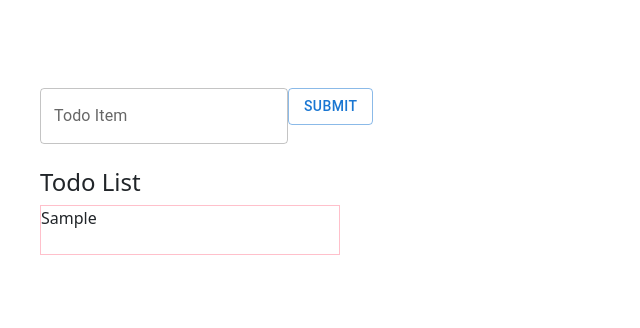
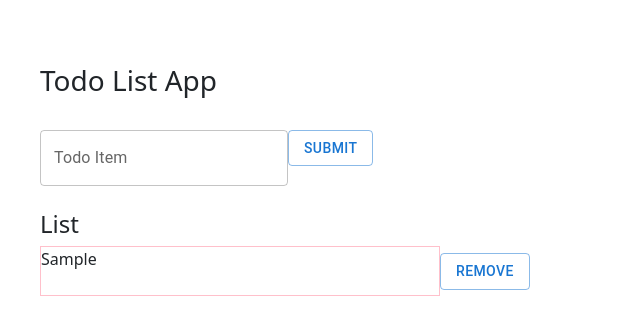
Before and after one commit to beeguriri/To-do-list, a React (Create React App) app: page / in a window 1280 px wide. Both pictures are taken after typing "Sample" into the empty fields and a click on the button "SUBMIT". Shown: the top 328 px of the page, without its empty margins (0-640 px from the left). Built offline with nearby package versions, Linux system fonts and the light colour scheme.

Commit message:
0402_delete기능 구현 (#4)

```diff
--- a/src/App.css
+++ b/src/App.css
@@ -14,7 +14,12 @@
 }
 
 .todo-item {
-  width: 300px;
+  display: flex;
+  flex-direction: row;
+}
+
+.item {
+  width: 400px;
   height: 50px;
   border: 1px solid pink;
 }
--- a/src/App.js
+++ b/src/App.js
@@ -1,6 +1,6 @@
 import React, {useState} from 'react';
 import 'bootstrap/dist/css/bootstrap.min.css';
-import { TextField } from '@mui/material';
+import TextField from '@mui/material/TextField';
 import Button from '@mui/material/Button';
 import './App.css';
 import TodoBoard from './components/TodoBoard';
@@ -40,17 +40,24 @@ function App() {
     )
   };
 
+  const deleteTodo = (click) => {
+    setTodoList(todoList.filter((item) => {
+      return item.id !== click.id;
+    }))
+  };
 
   return (
     <div className="main">
-      <br /><br />
-      <TextField id='todo-item-input' label='Todo Item' variant='outlined' value={inputValue}
-            onChange= {(event) => setInputValue(event.target.value)} />
+      <br />
+      <h3>Todo List App</h3>
+      <br />
+      <TextField value={inputValue}
+            onChange= {(event) => setInputValue(event.target.value)}
+            color="secondary" id='todo-item-input' label='Todo Item' variant='outlined' />
       <Button variant="outlined" onClick={addItem}>Submit</Button>
       <br /><br />
-      <TodoBoard todoList = {todoList} completeTodo={completeTodo} />
+      <TodoBoard todoList = {todoList} completeTodo={completeTodo} deleteTodo={deleteTodo} />
       <br /><br />
-
     </div>
   );
 }
--- a/src/components/TodoBoard.js
+++ b/src/components/TodoBoard.js
@@ -7,8 +7,11 @@ const TodoBoard = (probs) => {
     return(
 
         <div>
-            <h4>Todo List</h4>
-            {probs.todoList.map((item)=><TodoItem key={item.id++} item={item} completeTodo={probs.completeTodo} />)}
+            <h4>List</h4>
+            {probs.todoList.map((item)=>
+                <TodoItem key={item.id++} item={item}
+                    completeTodo={probs.completeTodo}
+                    deleteTodo={probs.deleteTodo} />)}
         </div>
 
     )
--- a/src/components/TodoItem.js
+++ b/src/components/TodoItem.js
@@ -1,5 +1,4 @@
 import React from "react";
-import { TextField } from '@mui/material';
 import Button from '@mui/material/Button';
 
 const TodoItem = (probs) => {
@@ -7,11 +6,12 @@ const TodoItem = (probs) => {
     const style = probs.item.isFinished ? {textDecoration: 'line-through'} : {};
 
     return(
-
-        <div className="todo-item" style={style} onClick={() => probs.completeTodo(probs.item)}>
-            {probs.item.item}
+        <div className="todo-item">
+            <div className="item" style={style} onClick={() => probs.completeTodo(probs.item)}>
+                {probs.item.item}
+            </div>
+            <Button variant="outlined" onClick={() => probs.deleteTodo(probs.item)}>Remove</Button>
         </div>
-
     );
 }
 
```
